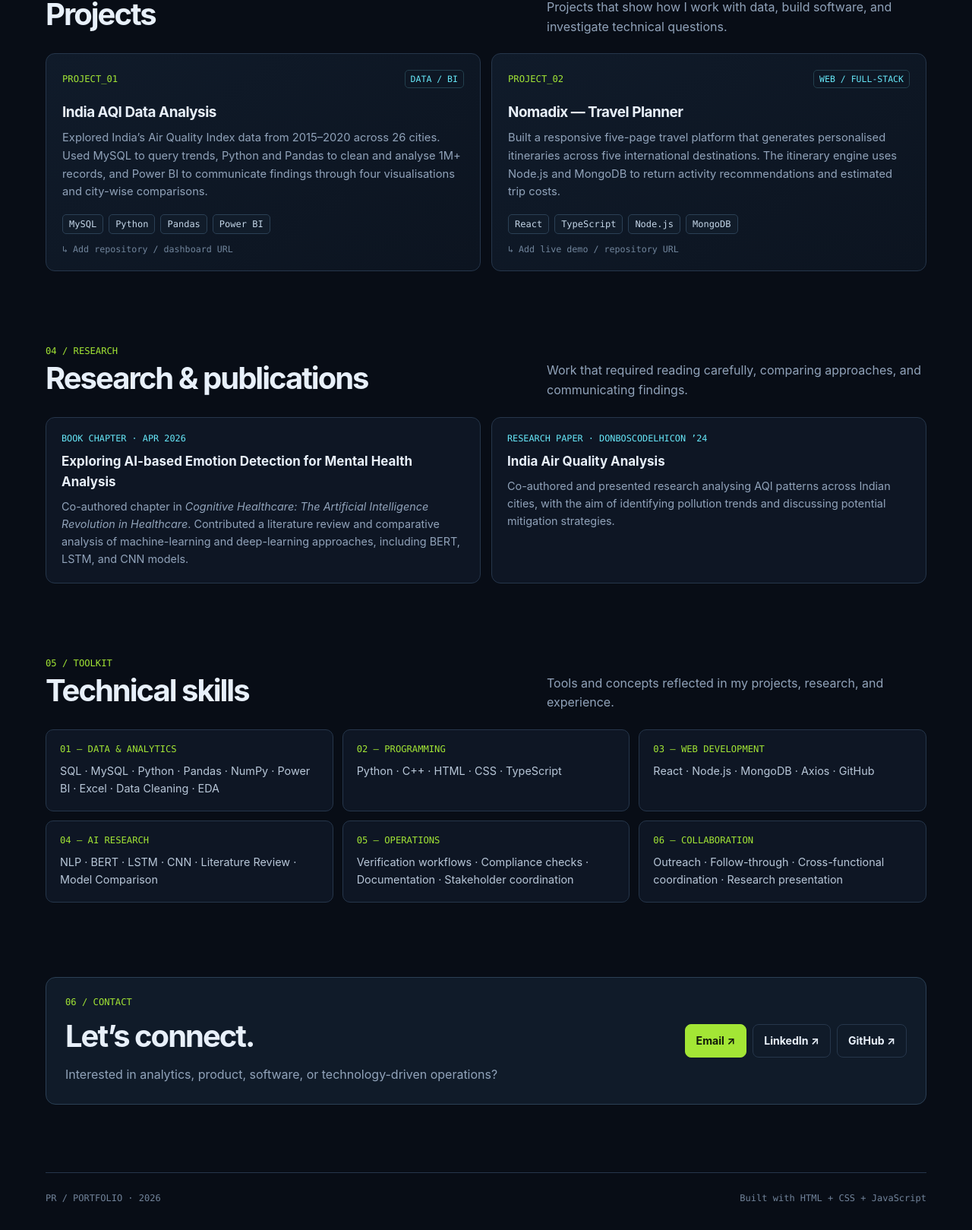
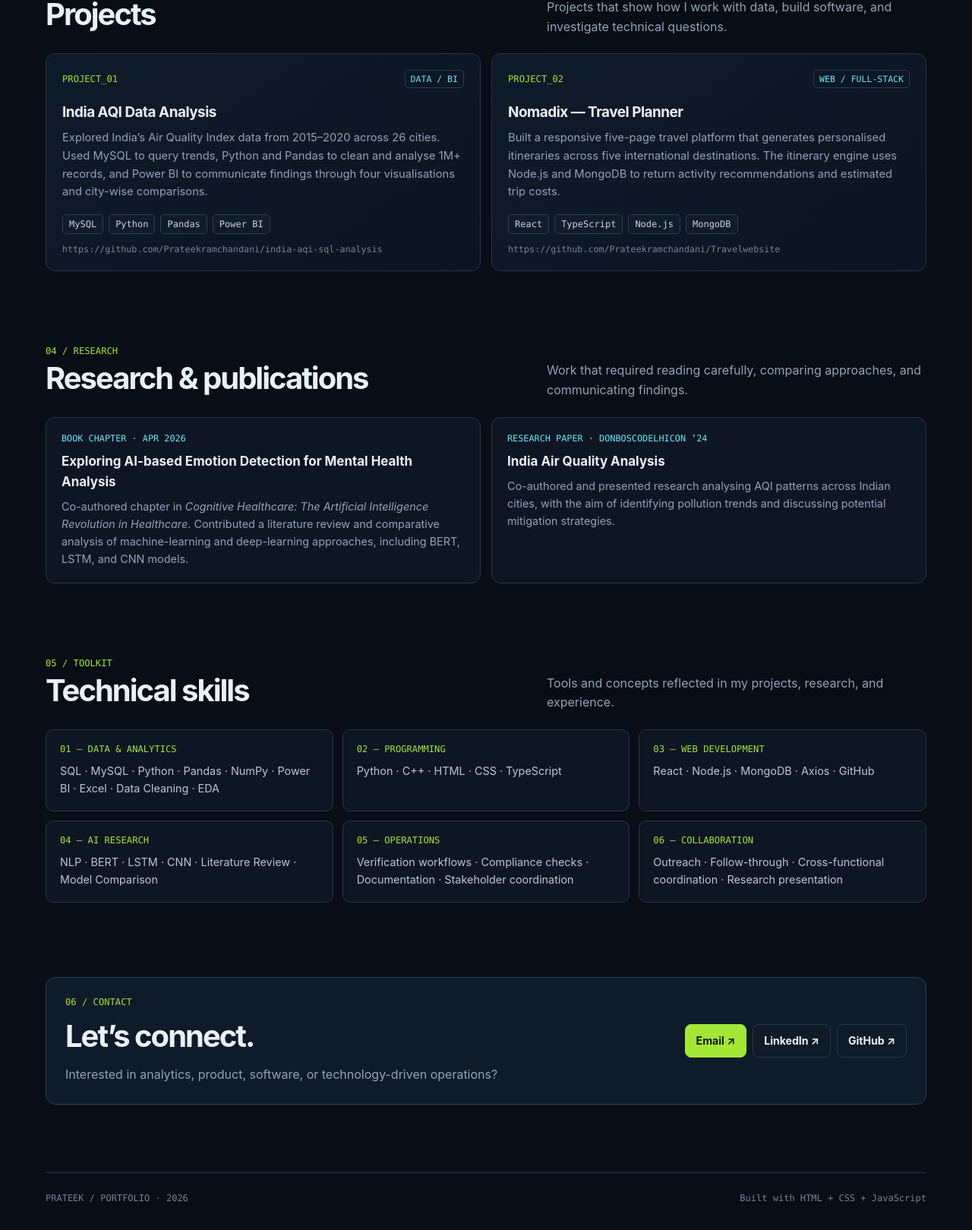
Before and after one commit to Prateekramchandani/prateek.ramchandani.github.io, a plain HTML site: page index.html in a window 1280 px wide. Shown: the part 1995-3614 px from the top of the page at 76% size. Drawn offline with Linux system fonts and the light colour scheme.

Commit message:
Update index.html

```diff
--- a/index.html
+++ b/index.html
@@ -32,8 +32,8 @@
 <div class="role"><div class="date">OCT 2023 — JUN 2026</div><div><h3>Association of Computer Enthusiasts</h3><div class="org">Executive Member & Sponsorship Head</div><ul><li>Managed outreach and follow-ups with 100+ industry professionals and potential sponsors.</li><li>Secured in-kind sponsorships for technical workshops and hackathons reaching 300+ students.</li><li>Coordinated across 6+ committees and maintained central trackers and operational records.</li></ul></div></div>
 </div></section>
 <section class="section" id="work"><div class="sectionhead"><div><div class="index">03 / SELECTED WORK</div><h2>Projects</h2></div><p>Projects that show how I work with data, build software, and investigate technical questions.</p></div><div class="projects">
-<article class="project"><div class="projecttop"><span class="projectnum">PROJECT_01</span><span class="category">DATA / BI</span></div><h3>India AQI Data Analysis</h3><p>Explored India’s Air Quality Index data from 2015–2020 across 26 cities. Used MySQL to query trends, Python and Pandas to clean and analyse 1M+ records, and Power BI to communicate findings through four visualisations and city-wise comparisons.</p><div class="chips"><span class="chip">MySQL</span><span class="chip">Python</span><span class="chip">Pandas</span><span class="chip">Power BI</span></div><div class="placeholder">↳ Add repository / dashboard URL</div></article>
-<article class="project"><div class="projecttop"><span class="projectnum">PROJECT_02</span><span class="category">WEB / FULL-STACK</span></div><h3>Nomadix — Travel Planner</h3><p>Built a responsive five-page travel platform that generates personalised itineraries across five international destinations. The itinerary engine uses Node.js and MongoDB to return activity recommendations and estimated trip costs.</p><div class="chips"><span class="chip">React</span><span class="chip">TypeScript</span><span class="chip">Node.js</span><span class="chip">MongoDB</span></div><div class="placeholder">↳ Add live demo / repository URL</div></article>
+<article class="project"><div class="projecttop"><span class="projectnum">PROJECT_01</span><span class="category">DATA / BI</span></div><h3>India AQI Data Analysis</h3><p>Explored India’s Air Quality Index data from 2015–2020 across 26 cities. Used MySQL to query trends, Python and Pandas to clean and analyse 1M+ records, and Power BI to communicate findings through four visualisations and city-wise comparisons.</p><div class="chips"><span class="chip">MySQL</span><span class="chip">Python</span><span class="chip">Pandas</span><span class="chip">Power BI</span></div><div class="placeholder">https://github.com/Prateekramchandani/india-aqi-sql-analysis</div></article>
+<article class="project"><div class="projecttop"><span class="projectnum">PROJECT_02</span><span class="category">WEB / FULL-STACK</span></div><h3>Nomadix — Travel Planner</h3><p>Built a responsive five-page travel platform that generates personalised itineraries across five international destinations. The itinerary engine uses Node.js and MongoDB to return activity recommendations and estimated trip costs.</p><div class="chips"><span class="chip">React</span><span class="chip">TypeScript</span><span class="chip">Node.js</span><span class="chip">MongoDB</span></div><div class="placeholder">https://github.com/Prateekramchandani/Travelwebsite</div></article>
 </div></section>
 <section class="section" id="publications"><div class="sectionhead"><div><div class="index">04 / RESEARCH</div><h2>Research & publications</h2></div><p>Work that required reading carefully, comparing approaches, and communicating findings.</p></div><div class="pubgrid">
 <article class="pub"><div class="eyeline">BOOK CHAPTER · APR 2026</div><h3>Exploring AI-based Emotion Detection for Mental Health Analysis</h3><p>Co-authored chapter in <i>Cognitive Healthcare: The Artificial Intelligence Revolution in Healthcare</i>. Contributed a literature review and comparative analysis of machine-learning and deep-learning approaches, including BERT, LSTM, and CNN models.</p></article>
@@ -48,5 +48,5 @@
 <div class="skill"><div class="skillhead">06 — COLLABORATION</div><p>Outreach · Follow-through · Cross-functional coordination · Research presentation</p></div>
 </div></section>
 <section class="section" id="contact"><div class="contact"><div><div class="index">06 / CONTACT</div><h2>Let’s connect.</h2><p>Interested in analytics, product, software, or technology-driven operations?</p></div><div class="contactlinks"><a class="btn primary" href="mailto:prtkrmchndn@gmail.com">Email ↗</a><a class="btn" href="https://www.linkedin.com/in/prateek-ramchandani/" target="_blank" rel="noopener">LinkedIn ↗</a><a class="btn" href="https://github.com/Prateekramchandani" target="_blank" rel="noopener">GitHub ↗</a></div></div></section>
-<footer><span>PR / PORTFOLIO · 2026</span><span>Built with HTML + CSS + JavaScript</span></footer>
+<footer><span>PRATEEK / PORTFOLIO · 2026</span><span>Built with HTML + CSS + JavaScript</span></footer>
 </main></body></html>
```
